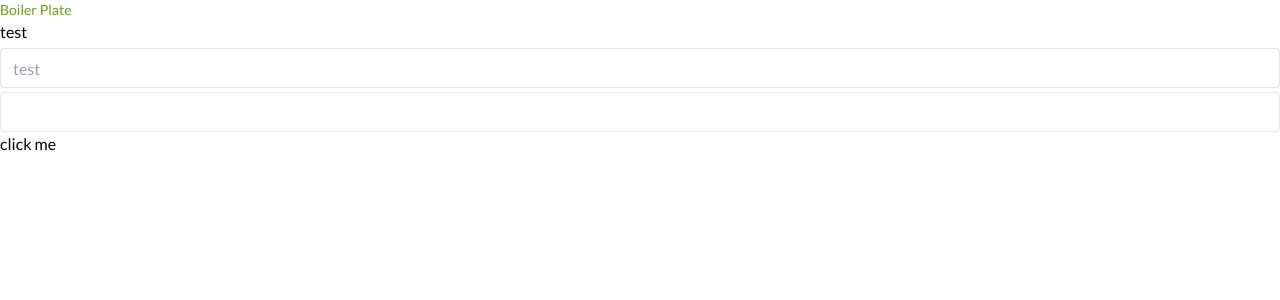
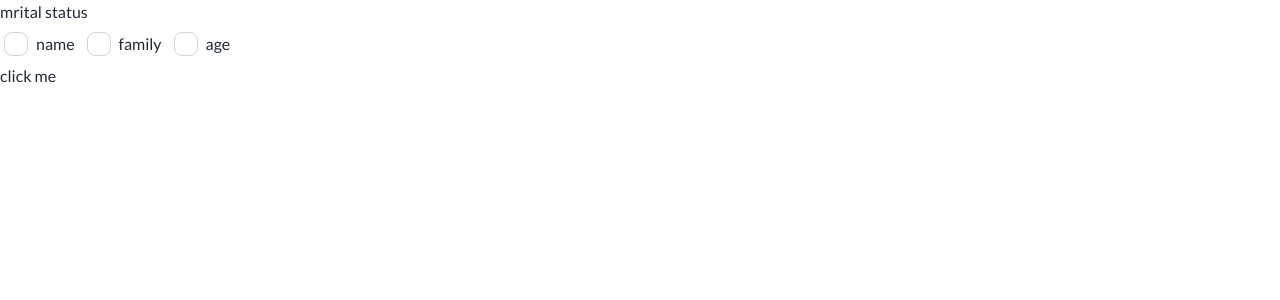
Before and after one commit to samgholipoor/formium-react, a React (Vite) app: page / in a window 1280 px wide. Shown: the top 300 px of the page. Built offline with nearby package versions, Linux system fonts and the light colour scheme.

Commit message:
feat: implement check box and radio component

```diff
--- a/package.json
+++ b/package.json
@@ -12,6 +12,7 @@
 		"prepare": "husky install"
 	},
 	"dependencies": {
+		"daisyui": "^3.0.3",
 		"react": "^18.2.0",
 		"react-dom": "^18.2.0"
 	},
--- a/src/App.jsx
+++ b/src/App.jsx
@@ -1,5 +1,5 @@
 import Formium from '@/components/Formium';
-import Input from '@/components/Input';
+import Check from '@/components/Check';
 
 function App() {
 	const handleSubmit = (e) => {
@@ -8,20 +8,36 @@ function App() {
 	};
 
 	const handleSuccess = (s) => {
-		console.log(s);
+		console.log('handleSuccess', s);
 	};
 
 	const handleError = (x) => {
-		console.log(x);
+		console.log('handleError', x);
 	};
 
 	return (
 		<div className="App">
-			<h2 className="text-sm text-lime-600">Boiler Plate</h2>
 			<div>
-				<Formium action={handleSubmit} onSuccess={handleSuccess} onReject={handleError}>
-					<Input label="test" name="name" />
-					<Input name="family" validator={(e) => !!e || 'this is error'} />
+				<Formium
+					values={{ name: [] }}
+					action={handleSubmit}
+					onSuccess={handleSuccess}
+					onReject={handleError}
+				>
+					<Check
+						label="mrital status"
+						name="name"
+						multiple={true}
+						options={[
+							{ title: 'name', value: 'name' },
+							{ title: 'family', value: 'family' },
+							{ title: 'age', value: 'age' },
+						]}
+						// validator={[
+						// 	(e) => !!e || 'is required',
+						// 	(e) => e.length > 3 || 'must be more than three',
+						// ]}
+					/>
 					<button type="submit">click me</button>
 				</Formium>
 			</div>
--- /dev/null
+++ b/src/components/Check.jsx
@@ -0,0 +1,74 @@
+import { useCallback, useMemo } from 'react';
+import useFormiumField from '@/hooks/useFormiumField';
+import Label from '@/components/Label';
+import { mergeClassNames } from '@/utils/classname';
+
+const Check = ({ className, label, options, multiple, children, ...fieldProps }) => {
+	const { id, value, onChange, error, ...props } = useFormiumField(fieldProps);
+
+	const type = useMemo(() => (multiple ? 'checkbox' : 'radio'), [multiple]);
+
+	const optionsObject = useMemo(
+		() =>
+			options.map((option) => {
+				const { title, value: optionValue } = option;
+				const isChecked = multiple ? value.includes(optionValue) : optionValue === value;
+				return {
+					title,
+					value: optionValue,
+					isChecked,
+				};
+			}),
+		[options, value, multiple],
+	);
+
+	const handleChange = useCallback(
+		(optionValue) => {
+			let newValue = value;
+			if (multiple) {
+				const index = value.indexOf(optionValue);
+				if (index > -1) {
+					newValue = [...value.slice(0, index), ...value.slice(index + 1)];
+				} else {
+					newValue = [...value, optionValue];
+				}
+			} else if (value === optionValue) {
+				newValue = undefined;
+			} else {
+				newValue = optionValue;
+			}
+			return onChange(newValue);
+		},
+		[value, multiple, onChange],
+	);
+
+	return (
+		<div className={mergeClassNames(className, 'form-control w-full')} {...props}>
+			<Label label={label} />
+			<div className="flex items-center content-center gap-1 flex-wrap">
+				{optionsObject.map((option) => (
+					<label
+						className="label cursor-pointer inline-flex items-center gap-2"
+						key={option.value}
+					>
+						<input
+							type={type}
+							checked={option.isChecked}
+							onChange={() => handleChange(option.value)}
+							className={type}
+						/>
+						<span className="label-text text-base"> {option.title} </span>
+					</label>
+				))}
+			</div>
+		</div>
+	);
+};
+
+Check.defaultProps = {
+	label: '',
+	options: [],
+	multiple: false,
+};
+
+export default Check;
--- a/src/components/Formium.jsx
+++ b/src/components/Formium.jsx
@@ -30,10 +30,7 @@ function formiumReducer(state, action) {
 				values: { ...state.values, [action.payload.field]: action.payload.value },
 			};
 		case 'SET_ERRORS':
-			return {
-				...state,
-				errors: { ...action.payload },
-			};
+			return { ...state, errors: { ...action.payload } };
 		case 'SET_FIELD_ERROR':
 			return {
 				...state,
@@ -83,9 +80,12 @@ function Formium({
 	}, [state?.values]);
 
 	const validatorHandler = useCallback(
-		(field, validatorFn) => {
+		(field, validatorFns) => {
 			const value = state.values[field];
-			if (validatorFn) {
+			if (validatorFns && validatorFns.length > 0) {
+				for (let i = 0; i < validatorFns.length; i += 1) {
+					const validatorFn = validatorFns[i];
+					if (typeof validatorFn !== 'function') continue;
 					const validatorResult = validatorFn(value);
 					if (validatorResult !== true) {
 						dispatch({
@@ -98,15 +98,16 @@ function Formium({
 						return false;
 					}
 				}
+			}
 			return true;
 		},
 		[state?.validators, state?.values],
 	);
 
-	const runAllValidators = useCallback(
+	const runAllValidatorsAndCheck = useCallback(
 		() =>
 			Object.entries(state.validators)
-				.map(([field, value]) => validatorHandler(field, value))
+				.map(([field, fns]) => validatorHandler(field, fns))
 				.every(Boolean),
 		[state.validators, state?.values, state?.errors],
 	);
@@ -116,7 +117,7 @@ function Formium({
 			e.stopPropagation();
 			e.preventDefault();
 
-			const isValidForm = runAllValidators();
+			const isValidForm = runAllValidatorsAndCheck();
 
 			if (!isValidForm) {
 				const err = new Error('inValid Value has been inserted!!');
@@ -124,7 +125,7 @@ function Formium({
 				onReject(err);
 			} else {
 				action(state.values)
-					.then((d) => onSuccess(d))
+					.then(onSuccess)
 					.catch((e) => {
 						if (e?.status === 400) {
 							Object.entries(e?.body?.field_errors || {}).forEach(([field, value]) => {
--- a/src/providers/FormiumContext.jsx
+++ b/src/providers/FormiumContext.jsx
@@ -1,9 +1,7 @@
 import { createContext, useContext } from 'react';
 
 const FormiumContext = createContext();
-
 const FormiumProvider = FormiumContext.Provider;
-const FormiumConsumer = FormiumContext.Consumer;
 
 function useFormium() {
 	const formium = useContext(FormiumContext);
@@ -15,4 +13,4 @@ function useFormium() {
 	return formium;
 }
 
-export { FormiumProvider, FormiumConsumer, useFormium };
+export { FormiumProvider, useFormium };
--- a/tailwind.config.js
+++ b/tailwind.config.js
@@ -1,9 +1,10 @@
 /** @type {import('tailwindcss').Config} */
+import daisyui from 'daisyui';
 
 export default {
 	content: ['./src/**/*.{vue,js,ts,jsx,tsx,html}', './index.html'],
 	theme: {
 		extend: {},
 	},
-	plugins: [],
+	plugins: [daisyui],
 };
```
Also changed, not shown: .eslintrc.js, 1 other file (tests, documents, lock files or other folders). Lines whose indentation alone changed are shown as unchanged.
